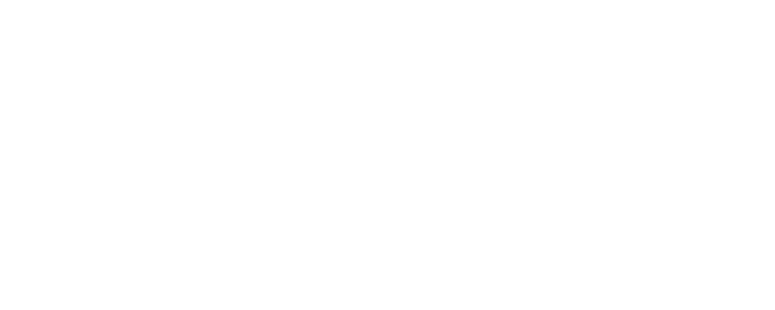
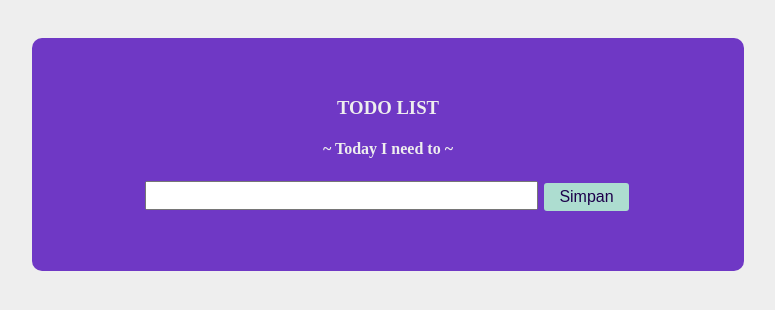
Before and after one commit to dts-kominfo-rea4a/challenge-dom-dedelukman, a website: page index.html in a window 1280 px wide. Shown: the whole page, without its empty margins (252-1027 px from the left). Drawn offline with Linux system fonts and the light colour scheme.

Commit message:
melengkapi todo

```diff
--- a/index.html
+++ b/index.html
@@ -1,41 +1,113 @@
 <!DOCTYPE html>
 <html lang="en">
+
 <head>
   <meta charset="UTF-8" />
   <meta http-equiv="X-UA-Compatible" content="IE=edge" />
   <meta name="viewport" content="width=device-width, initial-scale=1.0" />
   <title>Challenge - DOM</title>
+  <style>
+    body {
+      background-color: #EEEEEE;
+      padding-top: 30px;
+      text-align: center;
+      color: #EEEEEE;
+    }
+
+    #app {
+      margin: auto;
+      width: 50%;
+      background-color: #6F38C5;
+      border-radius: 10px;
+      padding: 40px;
+    }
+
+    input {
+      font-size: 20px;
+      color: #6F38C5;
+    }
+
+    input:focus {
+      border: 2px solid #ADDDD0;
+      outline: none
+    }
+
+    button {
+      background-color: #ADDDD0;
+      /* Green */
+      border: none;
+      color: #1d004b;
+      padding: 5px 15px;
+      text-align: center;
+      text-decoration: none;
+      display: inline-block;
+      font-size: 16px;
+      margin: 4px 2px;
+      cursor: pointer;
+      border-radius: 3px;
+    }
+
+    #todo-output {
+      text-align: left;
+      margin-bottom: 10px;
+      line-height: 200%;
+    }
+  </style>
 </head>
+
 <body>
   <div id="app">
     <!-- TODO: Buatlah sebuah header dengan id todo-title -->
     <!-- TODO: Buatlah sebuah subtitle dengan id todo-subtitle -->
+    <h3 id="todo-title">TODO LIST</h3>
+    <h4 id="todo-subtitle">~ Today I need to ~</h4>
 
     <!-- Section: input -->
     <!-- TODO: Buatlah sebuah input bertipe text dengan id todo-input -->
     <!-- TODO: Buatlah sebuah button dengan id todo-submit -->
+    <input id="todo-input" type="text" size="30" />
+    <button id="todo-submit">Simpan</button>
 
     <!-- Section output -->
     <!-- TODO: Buatlah sebuah <ul> dengan id todo-output -->
+    <ul id="todo-output"></ul>
+
   </div>
 
   <!-- ! Untuk tantangan ini, script jangan diubah ke external js yah ! -->
   <script>
     // TODO: Deklarasi variable sesuai dengan kebutuhan di sini
-      let button;
-      let input;
-      let output;
+    let button = document.getElementById('todo-submit');
+    let input = document.getElementById('todo-input');
+    let output = document.getElementById('todo-output');
 
     // TODO: Buatlah sebuah fungsi dengan nama fnClickHandler
     // Fungsi yang digunakan untuk menambahkan tulisan
     // Jangan ubah cara deklarasi fungsinya, cukup isi saja
-      function fnClickHandler(toDoItem) {}
+    function fnClickHandler(toDoItem) {
+      toDoItem = document.createElement("li");
+      toDoItem.appendChild(document.createTextNode(input.value));
+      output.appendChild(toDoItem);
+      input.value = "";
+
+    }
 
     // TODO: register event onclick / addEventListener untuk button
     // akan menjalankan fungsi fnClickHandler
+    button.onclick = function () {
+      fnClickHandler()
+    }
 
     // TODO: register event onkeypress / addEventListener untuk input
     // sehingga saat di input ditekan enter akan menjalankan fungsi fnClickHandler juga
+    input.onkeypress = function (event) {
+      if (event.key === 'Enter') {
+        fnClickHandler()
+      }
+
+    }
+
   </script>
 </body>
+
 </html>
```
Lines whose indentation alone changed are shown as unchanged.
